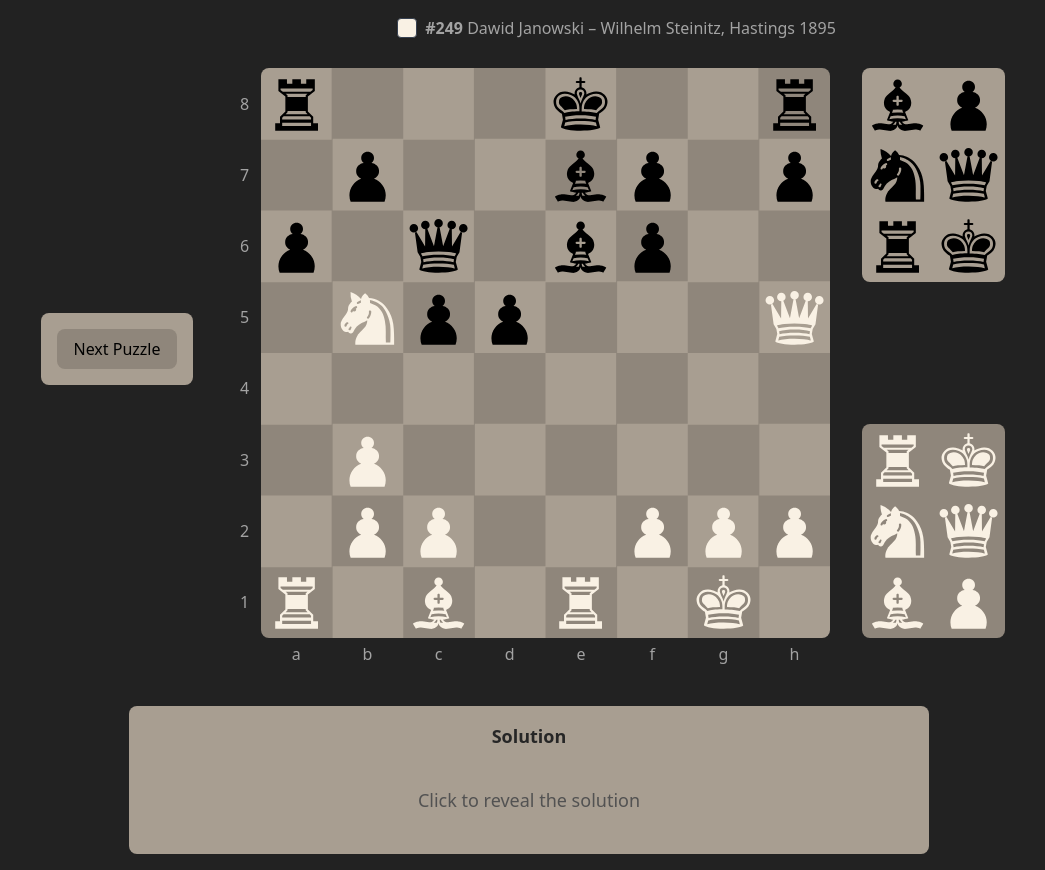
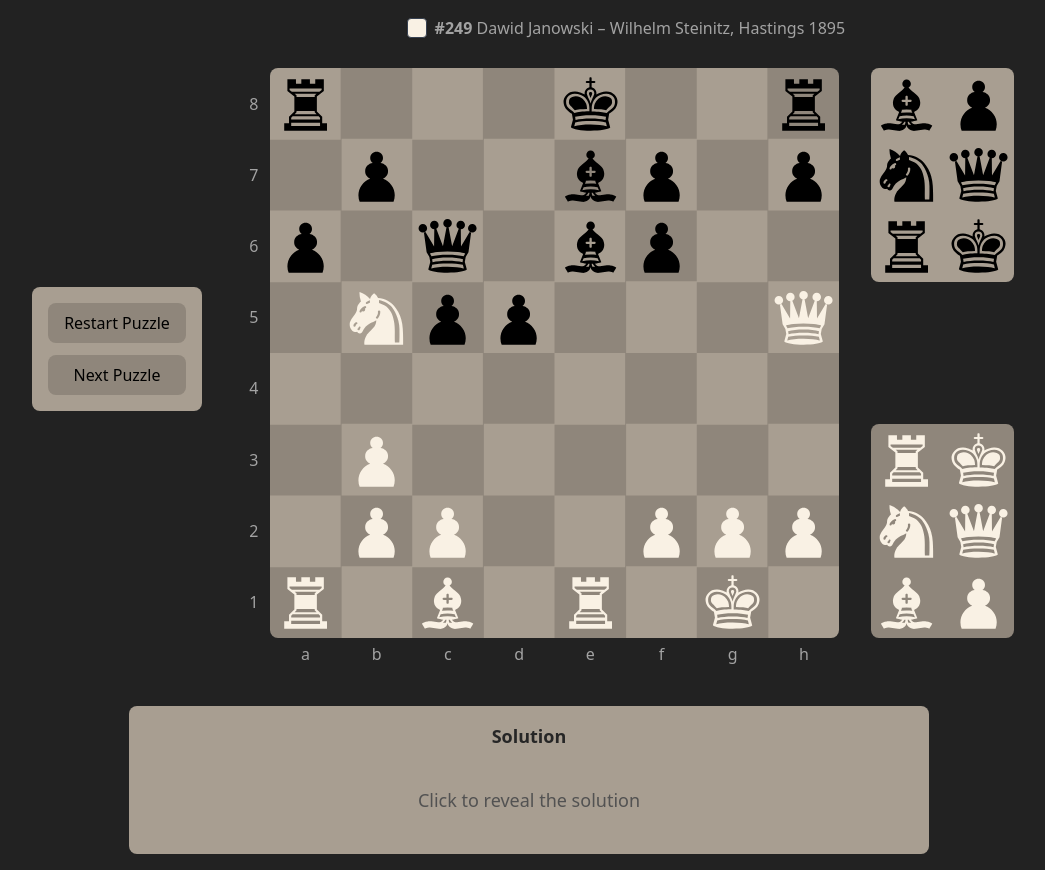
Before and after one commit to unibo-dslab-projects/ASW25-MicheleMonti-woodpecker, a React (Vite) app in the folder client/: page / in a window 1280 px wide. Shown: the whole page, without its empty margins (111-1156 px from the left). Built offline with nearby package versions, Linux system fonts and the light colour scheme.

Commit message:
feat: added reset button

```diff
--- a/client/src/Components/Board.tsx
+++ b/client/src/Components/Board.tsx
@@ -130,6 +130,12 @@ export default function Board() {
         setPuzzleIndex(newPuzzleData.index);
     }
 
+    function restartPuzzle() {
+        setBoard(new Map([...puzzleData.boardFromFen, ...SIDE_CELLS_MAP]));
+        setSelectedCell(null);
+        setIsSolutionRevealed(false);
+    }
+
     useEffect(() => {
         function callback(mutations: MutationRecord[]) {
             let from = null;
@@ -176,9 +182,18 @@ export default function Board() {
         <div className="flex flex-col items-center justify-center min-h-screen bg-black-background p-4">
             <div className="flex flex-col md:flex-row items-center justify-center gap-4 md:gap-6 w-full">
                 <div
-                    className="order-2 md:order-1 rounded-lg p-4 mb-4 md:mb-0"
+                    className="order-2 md:order-1 rounded-lg p-4 mb-4 md:mb-0 flex flex-col gap-3"
                     style={{ backgroundColor: 'var(--white-cell-color)' }}
                 >
+                    <button
+                        onClick={restartPuzzle}
+                        className="px-4 py-2 text-black rounded-lg transition-colors whitespace-nowrap hover:opacity-90 w-full"
+                        style={{ backgroundColor: 'var(--black-cell-color)' }}
+                        title="Reset current puzzle to starting position"
+                    >
+                        Restart Puzzle
+                    </button>
+
                     <button
                         onClick={loadNewPuzzle}
                         className="px-4 py-2 text-black rounded-lg transition-colors whitespace-nowrap hover:opacity-90 w-full"
```
Lines whose indentation alone changed are shown as unchanged.
